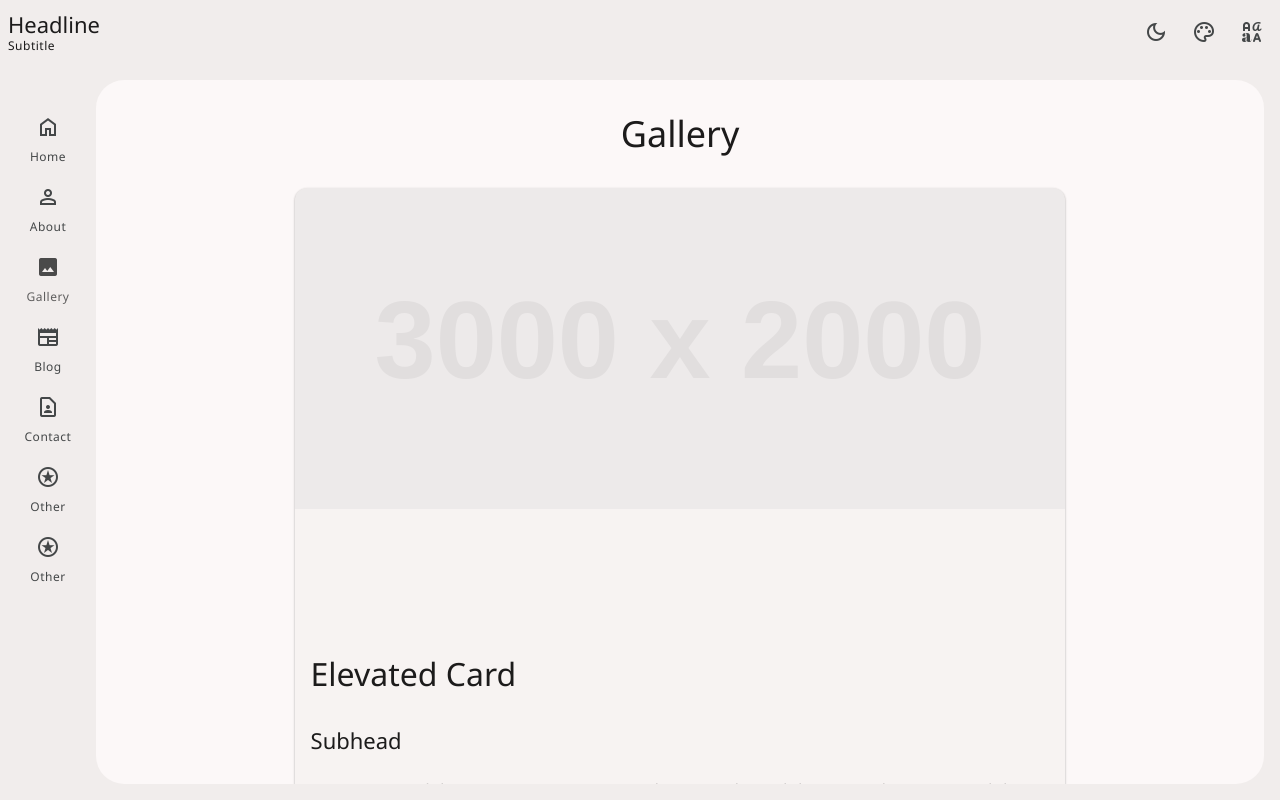
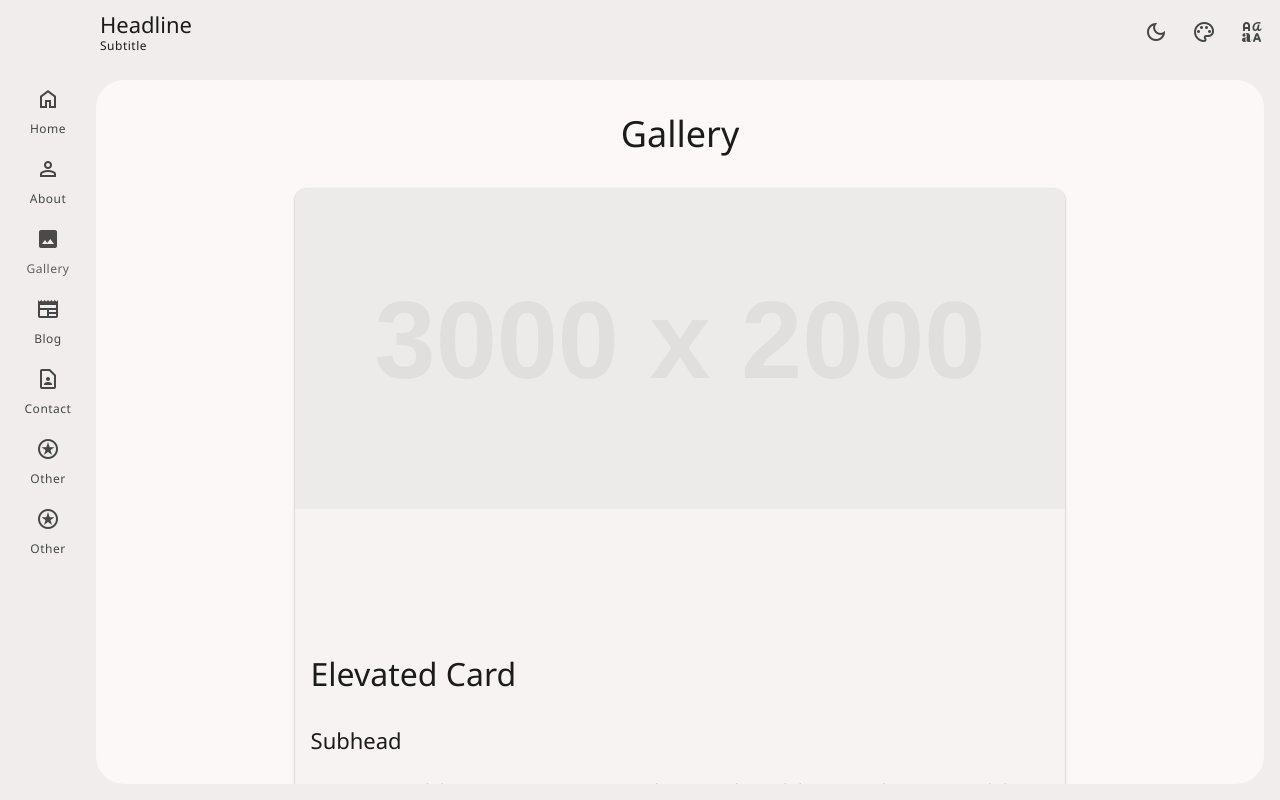
Before and after one commit to eorsjr/angular-website-template, an Angular app: page /gallery in a window 1280 px wide. Built offline with nearby package versions, Linux system fonts and the light colour scheme; a web font is replaced by a local one.

Commit message:
feat: :sparkles: update Navigation Rail
Extend the Navigation Rail to full height. Add menu button to Navigation Rail.

```diff
--- a/src/app/layout/app-bar/app-bar.component.css
+++ b/src/app/layout/app-bar/app-bar.component.css
@@ -4,7 +4,7 @@
     display: flex;
     flex-direction: row;
     align-items: center;
-    z-index: 3;
+    z-index: 2;
     position: fixed;
     top: 0;
     left: 0;
@@ -70,6 +70,10 @@
 
 /* For medium, expanded, large and extra-large window classes */
 @media (min-width: 840px) {
+    .app-bar {
+        padding-left: calc(96px + env(safe-area-inset-left));
+    }
+
     .app-bar #menu-button {
         display: none;
     }
--- a/src/app/layout/navigation/navigation-rail/navigation-rail.component.css
+++ b/src/app/layout/navigation/navigation-rail/navigation-rail.component.css
@@ -4,18 +4,27 @@
   display: flex;
   flex-direction: column;
   position: fixed;
-  z-index: 2;
-  height: calc(100% - 64px);
-  top: 64px;
+  z-index: 3;
+  height: 100%;
+  top: 0;
   left: 0;
-  padding-bottom: env(safe-area-inset-bottom);
+}
 
+.navigation-rail .menu-button-container {
+  display: flex;
+  align-items: center;
+  height: 64px;
+}
+
+.navigation-rail #menu-button {
+  background: none;
+  color: var(--md-sys-color-on-surface);
+  margin-left: 4px;
 }
 
 .navigation-rail .nav-items {
   display: flex;
   flex-direction: column;
-  margin-top: 44px;
   gap: 6px;
   overflow-x: hidden;
   overflow-y: scroll;
@@ -57,10 +66,15 @@
     border-radius: 0 28px 28px 0;
     transform: translateX(-100%);
     transition: width 1s ease, transform 0.3s ease-in-out;
+    padding-bottom: env(safe-area-inset-bottom);
   }
 
   .navigation-rail.show {
     transform: translateX(0);
+  }
+
+  .navigation-rail .nav-items {
+    margin-top: 44px;
   }
 
   .navigation-rail .nav-items .nav-item {
@@ -163,6 +177,14 @@
     background-color: var(--md-sys-color-surface-container);
   }
 
+  .navigation-rail .menu-button-container {
+    display: none;
+  }
+
+  .navigation-rail .nav-items {
+    margin-top: calc(64px + 16px);
+  }
+
   .navigation-rail .nav-items .nav-item {
     flex-direction: column;
   }
--- a/src/app/layout/navigation/navigation-rail/navigation-rail.component.html
+++ b/src/app/layout/navigation/navigation-rail/navigation-rail.component.html
@@ -1,4 +1,10 @@
 <div class="navigation-rail">
+    <div class="menu-button-container">
+        <button class="filled-icon-button" id="menu-button" aria-label="Close Menu"
+            (click)="navService.toggleNavigationRail()">
+            <span class="material-symbols-outlined icon">menu_open</span>
+        </button>
+    </div>
     <div class="nav-items">
         <button class="nav-item" aria-label="Home" routerLink="/"
             (click)="navService.toggleNavigationRail(); scrollingService.scrollToTop();">
--- a/src/app/services/elevation.service.ts
+++ b/src/app/services/elevation.service.ts
@@ -1,12 +1,11 @@
-import { Injectable, Injector } from '@angular/core';
-import { NavigationService } from './navigation.service';
+import { Injectable } from '@angular/core';
 
 @Injectable({
   providedIn: 'root'
 })
 export class ElevationService {
 
-  constructor(private injector: Injector) { }
+  constructor() { }
 
   private appBar: HTMLElement | null = null; // Reference to the top app bar element
 
@@ -29,8 +28,7 @@ export class ElevationService {
     const scrolled = window.scrollY > 0;
 
     if (!this.appBar) return;
-      const navigationService = this.injector.get(NavigationService);
-    if (scrolled || navigationService.navigationRailOpen()) {
+    if (scrolled && window.innerWidth < 840) {
       this.appBar.style.setProperty('box-shadow', 'var(--elevation-level-2)');
     } else {
       this.appBar.style.setProperty('box-shadow', 'none');
--- a/src/app/services/navigation.service.ts
+++ b/src/app/services/navigation.service.ts
@@ -24,7 +24,7 @@ export class NavigationService {
         this.navigationRailOpen.set(!this.navigationRailOpen());
         rail.classList.toggle('show');
         this.elevationService.updateElevation();
-        this.scrimService.setZIndex(1);
+        this.scrimService.setZIndex(2);
         this.scrimService.isVisible.set(this.navigationRailOpen());
       }
     }
```
